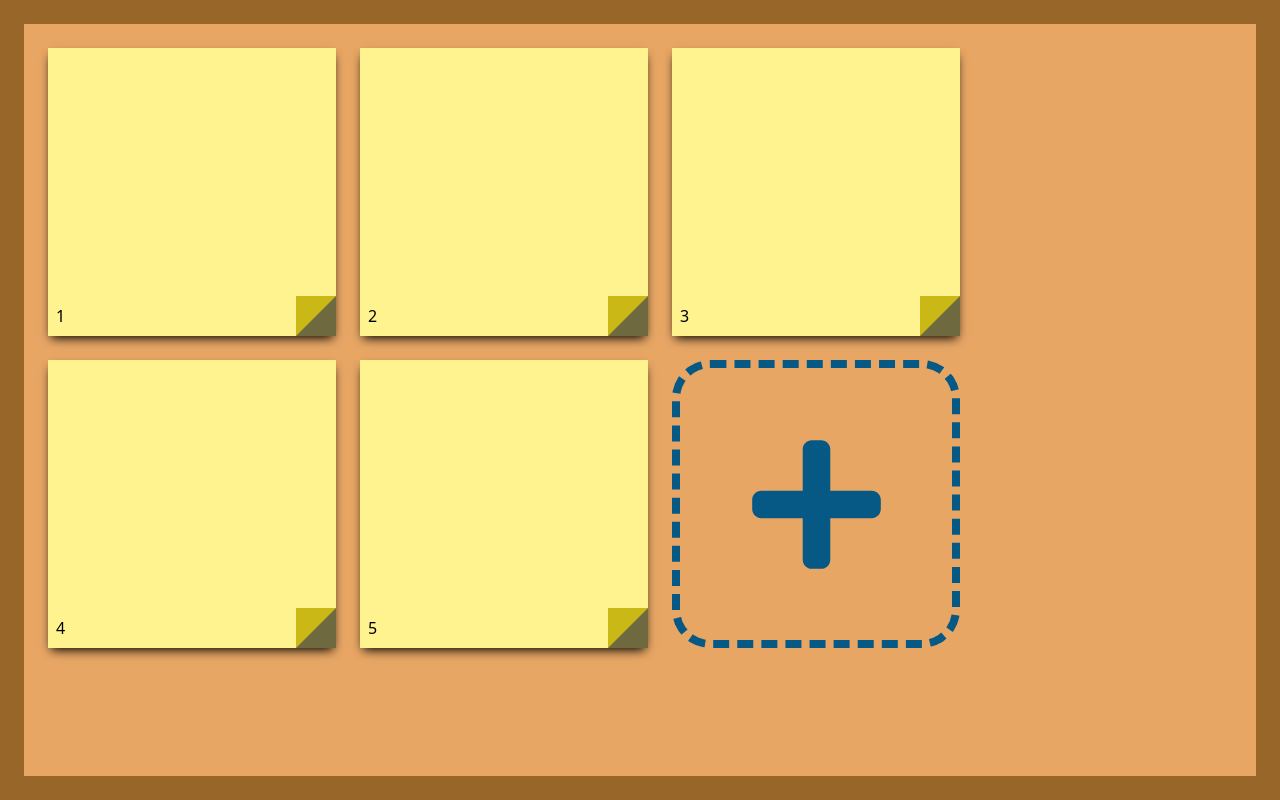
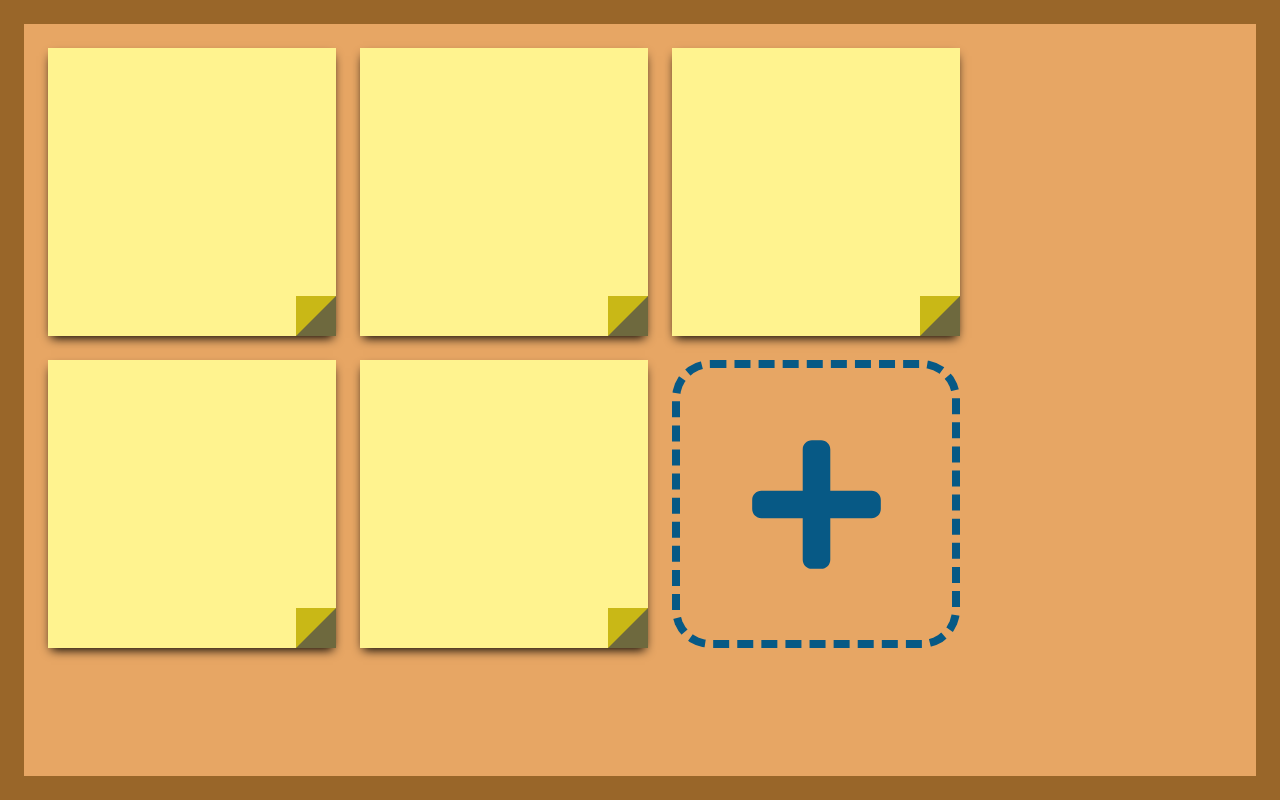
Before and after one commit to Hasuzawa/Web-Memo, a React (Create React App) app: page / in a window 1280 px wide. Built offline with nearby package versions, Linux system fonts and the light colour scheme; the HTML template or start-up script is replaced by a standard one.

Commit message:
added meta tags, longer README

```diff
--- a/public/index.html
+++ b/public/index.html
@@ -10,11 +10,24 @@
     <link rel="icon" href="%PUBLIC_URL%/favicon.ico" />
     <link rel="apple-touch-icon" href="%PUBLIC_URL%/192x192.png" />
 
-    <!-- these are also added again in React using React Helmet, added here again in case JS is not supported -->
+    <!-- these can also added in React using React Helmet, added here again in case JS is not supported -->
     <title>Web Memo</title>
-    <meta name="description" content="Write Memo on Web">
+    <meta name="description" content="Write Memo on Web. Hosted on Github.">
     <meta name="keywords" content="Memo, Web, Write">
     <meta name="author" content="Hasuzawa">
+    <meta name="rating" content="general">
+
+    <!-- open graph meta tags -->
+    <meta property="og:title" content="Web Memo">
+    <meta property="pg:description" content="Write Memo on Web. Hosted on Github.">
+    <meta property="og:url" content="">
+    <meta property="og:type" content="website">
+    <meta property="og:image" content="%PUBLIC_URL%/screenshot1.png">
+
+    <!-- for twitter -->
+    <meta name="twitter:title" content="Web Memo">
+    <meta name="twitter:description" content="Write Memo on Web. Hosted on Github.">
+    <meta name="twitter:image" content="%PUBLIC_URL%/screenshot1.png">
   </head>
   <body>
     <noscript>You need to enable JavaScript to run this app.</noscript>
--- a/src/App.tsx
+++ b/src/App.tsx
@@ -1,6 +1,6 @@
 import { BrowserRouter, Routes, Route } from "react-router-dom"
-import Error404 from "./pages/webMemo/Error404"
-import Board from "./pages/webMemo/Board"
+import Error404 from "./webMemo/Error404"
+import Board from "./webMemo/Board"
 import { Helmet } from "react-helmet"
 
 
--- a/src/pages/webMemo/Add.tsx
+++ b/src/webMemo/Add.tsx
@@ -1,6 +1,5 @@
 import { FaPlus } from "react-icons/fa"
 import { motion, AnimatePresence, Variants, Transition } from "framer-motion"
-
 
 
 const size = 147
--- a/src/pages/webMemo/Area.tsx
+++ b/src/webMemo/Area.tsx
@@ -1,7 +1,7 @@
 import Memo from "./Memo"
 import Add from "./Add"
 import { useState, useEffect } from "react"
-import { LayoutGroup } from "framer-motion"
+import { AnimatePresence, LayoutGroup } from "framer-motion"
 
 
 const initial = 5
@@ -17,7 +17,7 @@ const NoticeBoard = () => {
     }, [id])
 
     const [notices, setNotices] = useState<number[]>([1,2,3,4,5])
-    const addNotice = () => setNotices([...notices, id])  // TODO: holding a particular key can create 5 at once
+    const addNotice = () => setNotices([...notices, id])
 
     const deleteNotice = (k: number) => {
         console.log("id to be deleted", k)
--- a/src/pages/webMemo/Error404.tsx
+++ b/src/webMemo/Error404.tsx
@@ -1,6 +1,7 @@
 import Frame from "./Frame"
 import ReturnMemo from "./ReturnMemo"
 import "./webMemo.css"
+
 
 const Error404 = () => {
 
--- a/src/pages/webMemo/Frame.tsx
+++ b/src/webMemo/Frame.tsx
@@ -1,4 +1,4 @@
-import Area from "./Area"
+
 
 interface FrameProps {
     children: React.ReactNode
--- a/src/pages/webMemo/Memo.tsx
+++ b/src/webMemo/Memo.tsx
@@ -4,9 +4,13 @@ import { ImCross } from "react-icons/im"
 
 const titleMaxLength = 25
 const contentMaxLength = 300
-const size = 128
+const iconSize = 128
 
-const noticeAnimation = {
+const memoTransition: Transition = {
+    duration: 0.5
+}
+
+const memoAnimation = {
     appear: {
         opacity: 0.3,
         y: 30
@@ -14,16 +18,12 @@ const noticeAnimation = {
     visible: {
         opacity: 1,
         y: 0,
-        transition: {
-            duration: 0.5
-        }
-    },
-    fade: {
-        y: -50,
-        transition: {
-            duration: 0.5
-        }
+        transition: memoTransition
     }
+}
+
+const crossTransition = {
+    duration: 0.3
 }
 
 const crossAnimation = {
@@ -32,15 +32,11 @@ const crossAnimation = {
     },
     visible: {
         opacity: 1,
-        transition: {
-            duration: 0.3
-        }
+        transition: crossTransition
     },
     fade: {
         opacity: 0,
-        transition: {
-            duration: 0.3
-        }
+        transition: crossTransition
     }
 }
 
@@ -79,8 +75,7 @@ const Notice = (props: noticeProps) => {
             exit="fade"
         >
             <ImCross
-                className="cross-icon"
-                size={size}
+                size={iconSize}
             />
         </motion.span>
     )
@@ -91,7 +86,7 @@ const Notice = (props: noticeProps) => {
             <motion.div
                 layout
                 className="box-dimension memo"
-                variants={noticeAnimation}
+                variants={memoAnimation}
                 initial="appear"
                 animate="visible"
                 exit="fade"
@@ -113,7 +108,7 @@ const Notice = (props: noticeProps) => {
                     { ...plainTextField }
                 />
 
-                <h1>{props.id}</h1>
+                {/* <span>{props.id}</span> */}
                 <AnimatePresence>
                     {deleting ? cross : null}
                 </AnimatePresence>
--- a/src/pages/webMemo/ReturnMemo.tsx
+++ b/src/webMemo/ReturnMemo.tsx
@@ -1,6 +1,5 @@
 import { GrReturn } from "react-icons/gr"
 import { Link } from "react-router-dom"
-import { motion } from "framer-motion"
 
 const iconSize = 60
 
```
Also changed, not shown: public/manifest.json, public/screenshot1.png (added), src/webMemo/Board.tsx (renamed from src/pages/webMemo/Board.tsx), src/webMemo/webMemo.css (renamed from src/pages/webMemo/webMemo.css), 1 other file (tests, documents, lock files or other folders).
